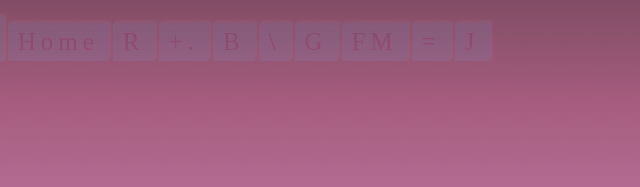
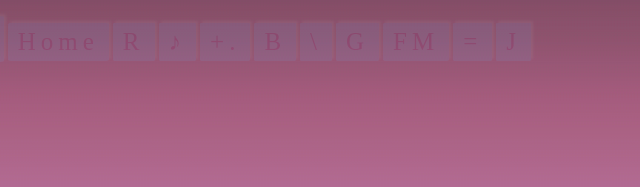
Before and after one commit to ammorris/moonTracker, a plain HTML site: page index.html in a window 1280 px wide. Shown: the top 187 px of the page, 528-1168 px from the left. Drawn offline with Linux system fonts and the light colour scheme; a web font is replaced by a local one.

Commit message:
+New Link
Updated navigation

```diff
--- a/index.html
+++ b/index.html
@@ -18,6 +18,7 @@
 				</li>
 				<li><a href="../Guaranteed-Good-Shit/index.html" title="Home">Home</a></li>
 				<li><a href="#Top" title="Moon Tracker">R</a></li>
+				<li><a href="../Guaranteed-Good-Shit/pages/music.html" title="Music">&#9834;</a></li>
 				<li><a href="http://www.outlook.com" title="Email" target="_blank">+.</a></li>
 				<li><a href="https://www.youtube.com/" title="YouTube" target="_blank">B</a></li>
 				<li><a href="https://kdp.amazon.com/en_US/" title="kdp.Amazon" target="_blank">\</a></li>
```
